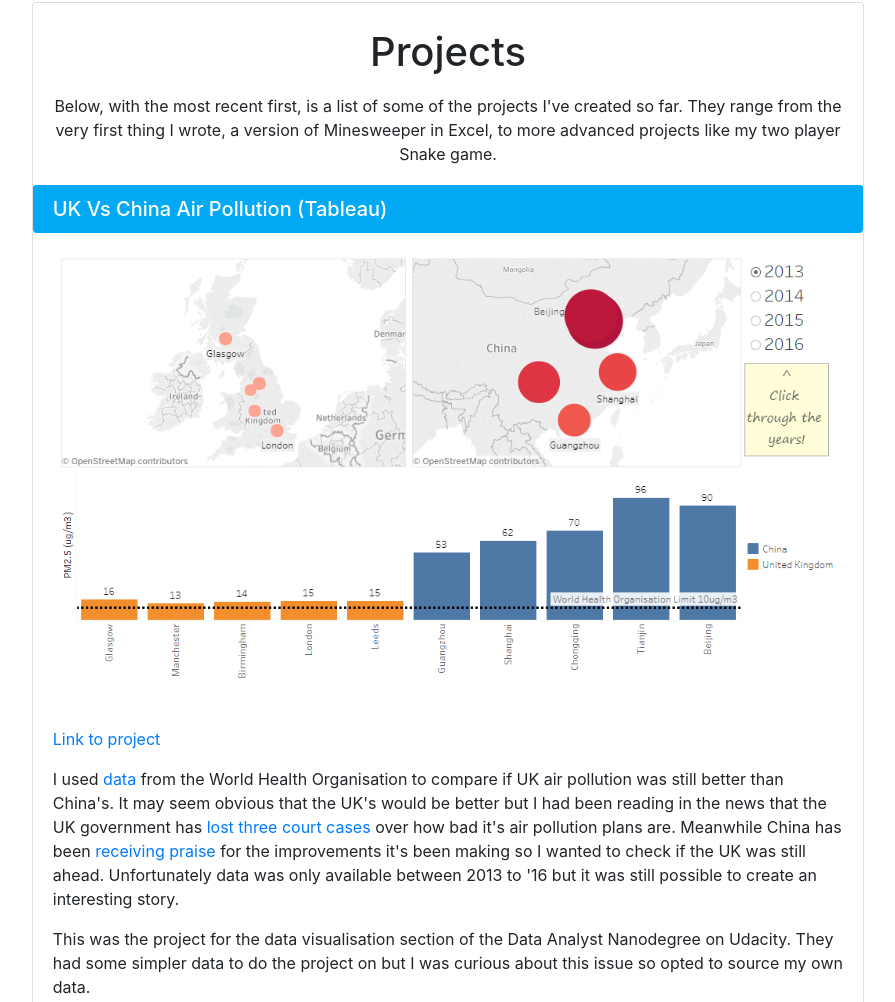
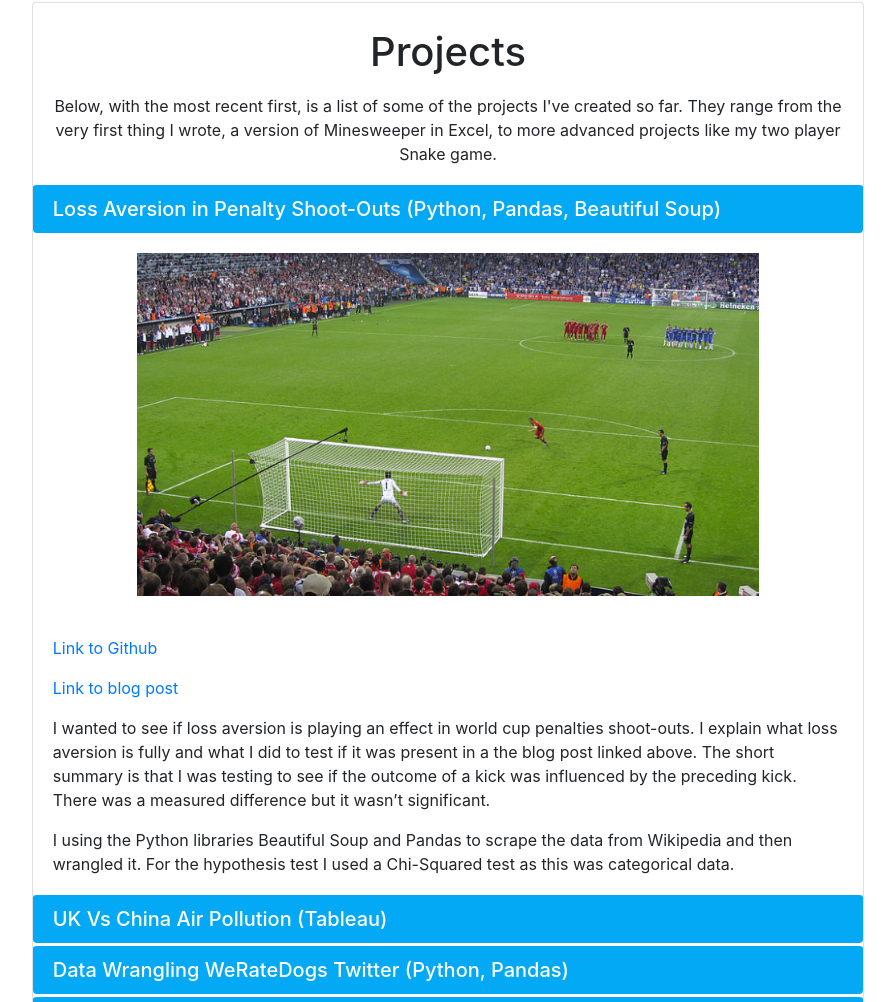
Before and after one commit to MarkMacArdle/personalWebsite, a plain HTML site: page index.html in a window 1280 px wide. Shown: the part 940-1942 px from the top of the page, without its empty margins (192-1087 px from the left). Drawn offline with nearby package versions, Linux system fonts and the light colour scheme.

Commit message:
Add Loss Aversion in Penalties to projects list

```diff
--- a/index.html
+++ b/index.html
@@ -292,6 +292,33 @@
         <div id="projectsAccordion" role="tablist" aria-multiselectable="true">
 
           <div class="card accordian">
+            <div class="card-header card-headerProjects" role="tab" data-toggle="collapse" data-parent="#projectsAccordion" href="#projectsCollapse14">
+              <h5 class="mb-0">
+                <a class="collapsed" aria-expanded="true" aria-controls="projectsCollapse14">
+                  Loss Aversion in Penalty Shoot-Outs (Python, Pandas, Beautiful Soup)
+                </a>
+              </h5>
+            </div>
+            <div id="projectsCollapse14" class="collapse show" role="tabpanel" aria-labelledby="heading14">
+              <div class="card-body">
+                <p class="text-center">
+                    <img src="penalties.png">
+                </p>
+                <br>
+                <p><a href="https://github.com/MarkMacArdle/World_Cup_Penalty_Shootouts" target="_blank">Link to Github</a></p>
+                <p><a href="https://medium.com/@macardle/investigating-loss-aversion-in-world-cup-penalty-shoot-outs-8bd2ba48ce86" target="_blank">Link to blog post</a></p>
+                <p>
+                    I wanted to see if loss aversion is playing an effect in world cup penalties shoot-outs. I explain what loss aversion is fully and what I did to test if it was present in a the blog post linked above. The short summary is that I was testing to see if the outcome of a kick was influenced by the preceding kick. There was a measured difference but it wasn’t significant.
+                </p>
+                <p>
+                    I using the Python libraries Beautiful Soup and Pandas to scrape the data from Wikipedia and then wrangled it. For the hypothesis test I used a Chi-Squared test as this was categorical data.
+                </p>
+              </div>
+            </div>
+          </div>
+
+
+          <div class="card accordian">
             <div class="card-header card-headerProjects" role="tab" data-toggle="collapse" data-parent="#projectsAccordion" href="#projectsCollapseThirteen">
               <h5 class="mb-0">
                 <a class="collapsed" aria-expanded="true" aria-controls="projectsCollapseThirteen">
@@ -299,7 +326,7 @@
                 </a>
               </h5>
             </div>
-            <div id="projectsCollapseThirteen" class="collapse show" role="tabpanel" aria-labelledby="headingThirteen">
+            <div id="projectsCollapseThirteen" class="collapse" role="tabpanel" aria-labelledby="headingThirteen">
               <div class="card-body">
                 <p class="text-center">
                     <a href="https://public.tableau.com/profile/mark.macardle#!/vizhome/UKvChinaAirPollution_final/Story1" target="_blank">
```
Also changed, not shown: penalties.png (added).
